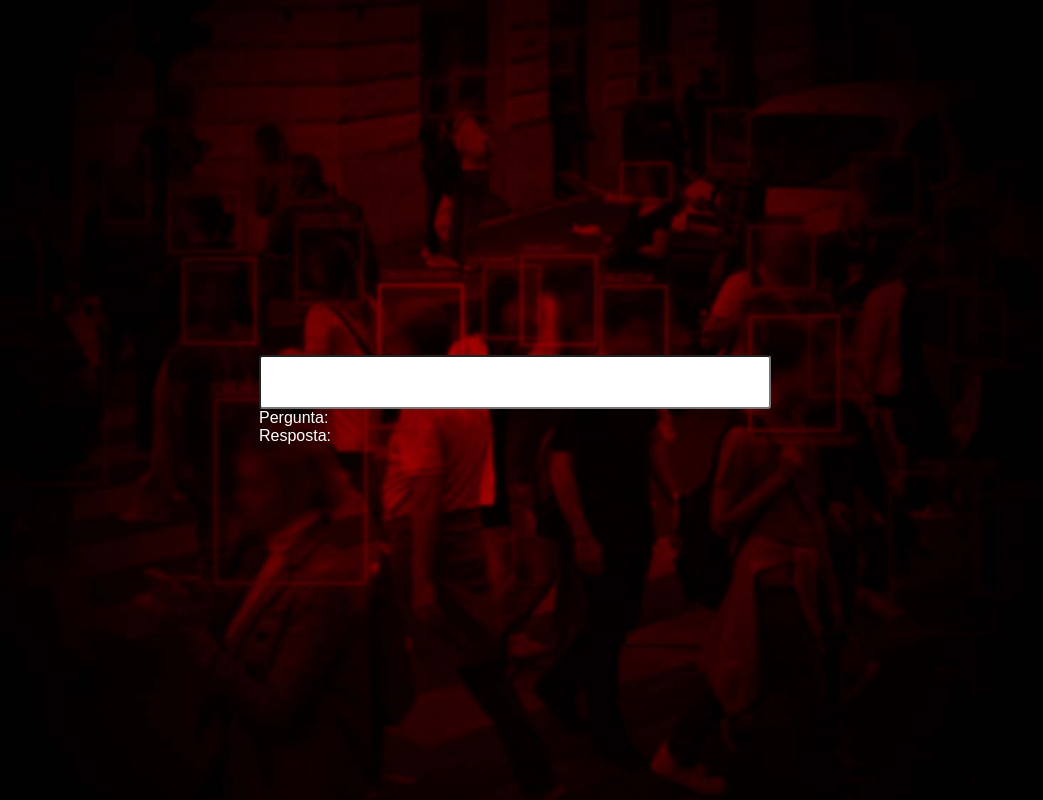
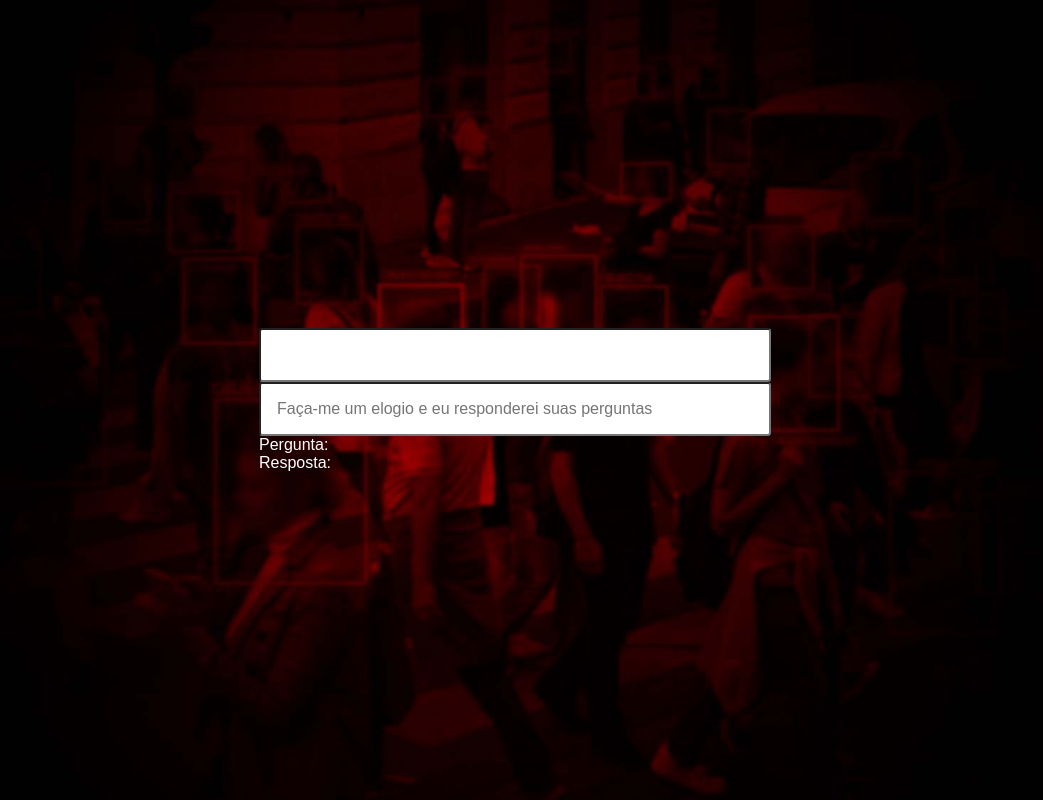
Before and after one commit to AlissonRaphael/teletela, a React app: page / in a window 1280 px wide. Shown: the whole page, without its empty margins (125-1168 px from the left). Built offline with nearby package versions, Linux system fonts and the light colour scheme.

Commit message:
feat: initial implementations

```diff
--- a/src/App.jsx
+++ b/src/App.jsx
@@ -2,9 +2,11 @@ import { GlobalStyle } from "./styles/global"
 import Input from './components/Input'
 
 export default function App () {
+  const praiseNumber = Math.floor(Math.random() * 4)
+
   return (
     <>
-      <Input/>
+      <Input praiseNumber={praiseNumber}/>
       <GlobalStyle/>
     </>
   )
--- a/src/components/Input/index.jsx
+++ b/src/components/Input/index.jsx
@@ -1,23 +1,57 @@
-import { useState } from 'react'
+import { useState, useRef } from 'react'
 import { Container, InputContainer } from "./style"
 
-export default function Input () {
-  const [input, setInput] = useState('')
+import { praise } from './praise'
+
+export default function Input ({ praiseNumber }) {
+  const [realInput, setRealInput] = useState('')
+  const [fakeInput, setFakeInput] = useState('')
   const [question, setQuestion] = useState('')
   const [response, setResponse] = useState('')
+  const input = useRef(null)
 
   const handleChange = (event) => {
     const { value } = event.target || ''
+    setRealInput(value)
 
     const [_question, _response ] = value.split('?')
-    setQuestion(_question+'?')
+
+    setQuestion(_question+'? ')
     setResponse(_response)
+
+    const responseSize = _response ? _response.length : 0
+    let praiseSize = 'short'
+
+    if (responseSize > 22)
+      praiseSize = 'medium'
+
+    if (responseSize > 44)
+      praiseSize = 'long'
+
+    if (responseSize > 66)
+      praiseSize = 'extra'
+
+    const phrase = praise[praiseNumber][praiseSize].slice(0, responseSize)
+
+    setFakeInput(question+phrase)
   }
 
   return (
     <Container>
       <InputContainer>
-        <input type="text" onChange={(event) => handleChange(event)}/>
+        <input
+          className="display-none"
+          type="text"
+          ref={input}
+          value={realInput}
+          onChange={(event) => handleChange(event)}
+        />
+        <input
+          type="text"
+          placeholder="Faça-me um elogio e eu responderei suas perguntas"
+          value={fakeInput}
+          onClick={() => input.current.focus()}
+        />
         <div>Pergunta: {question}</div>
         <div>Resposta: {response}</div>
       </InputContainer>
--- a/src/components/Input/style.js
+++ b/src/components/Input/style.js
@@ -10,7 +10,7 @@ export const Container = styled.div`
 `
 
 export const InputContainer = styled.div`
-    width: 40%;
+  width: 40%;
 
   input {
     font-size: 1rem;
@@ -19,5 +19,9 @@ export const InputContainer = styled.div`
     border-radius: 0.2rem;
     width: 100%;
     outline: none;
+
+    .display-none {
+      display: none;
+    }
   }
 `
```
